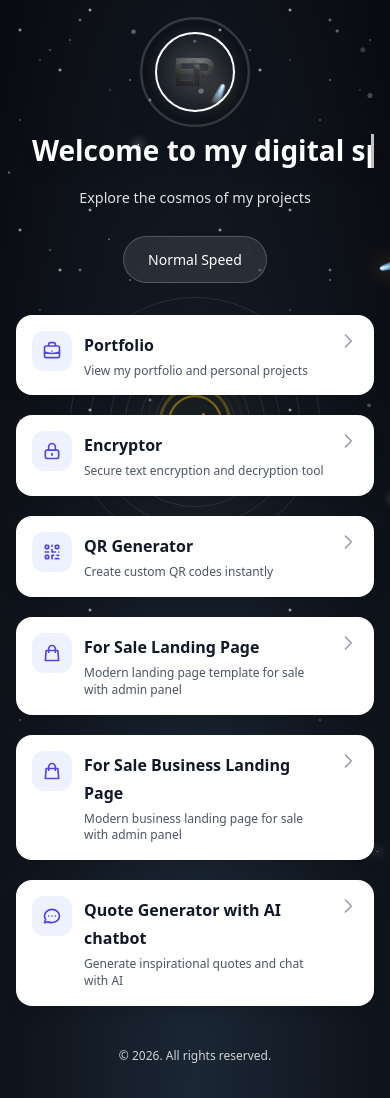
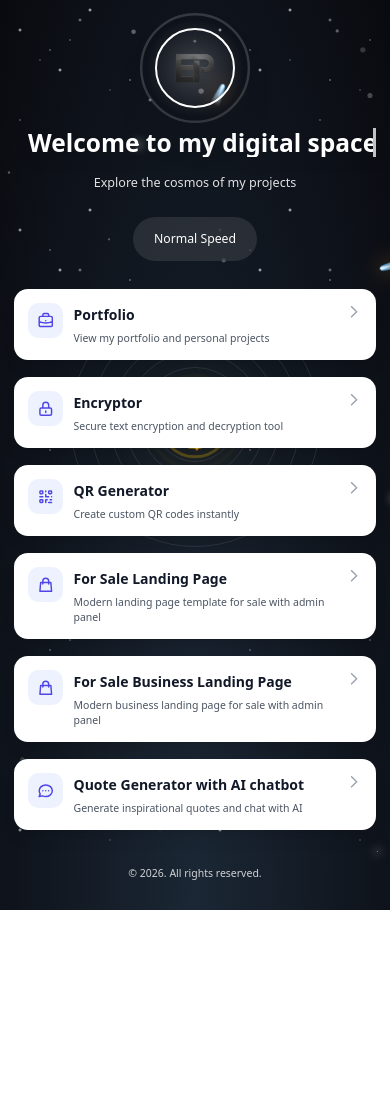
Before and after one commit to pequierda/emilLanding, a PHP site: page /index.html in a window 390 px wide. After the commit the page ends 910 px from the top, so only its background shows below. Run offline with PHP 8.4, Linux system fonts and the light colour scheme; some libraries are stand-ins or nearby versions.

Commit message:
fixed resposive

```diff
--- a/index.html
+++ b/index.html
@@ -3,11 +3,15 @@
 <head>
     <meta charset="UTF-8">
     <meta name="viewport" content="width=device-width, initial-scale=1.0, maximum-scale=5.0, user-scalable=yes">
+    <meta http-equiv="X-UA-Compatible" content="IE=edge">
     <meta name="description" content="Welcome to my digital space">
+    <meta name="keywords" content="portfolio, links, projects, digital space">
+    <meta name="author" content="">
     <meta name="theme-color" content="#090A0F">
     <meta name="mobile-web-app-capable" content="yes">
     <meta name="apple-mobile-web-app-capable" content="yes">
     <meta name="apple-mobile-web-app-status-bar-style" content="black-translucent">
+    <meta name="format-detection" content="telephone=no">
     <title>Links</title>
     <script src="https://cdn.tailwindcss.com"></script>
     <link href="https://cdnjs.cloudflare.com/ajax/libs/flowbite/2.2.0/flowbite.min.css" rel="stylesheet" />
@@ -73,13 +77,13 @@
     <canvas id="particles-canvas"></canvas>
 
     <!-- Planet Info Modal -->
-    <div id="planet-modal" class="planet-modal hidden">
+    <dialog id="planet-modal" class="planet-modal hidden" aria-labelledby="planet-name" aria-modal="true">
         <div class="planet-modal-content">
-            <button id="close-modal" class="close-modal">&times;</button>
+            <button type="button" id="close-modal" class="close-modal" aria-label="Close modal">&times;</button>
             <h2 id="planet-name" class="text-3xl font-bold text-white mb-4"></h2>
             <p id="planet-info" class="text-white/80"></p>
         </div>
-    </div>
+    </dialog>
 
     <!-- Visitor Counter -->
     <div class="fixed top-4 left-4 z-50 animate-fade-in" style="display: none;">
@@ -95,17 +99,20 @@
     </div>
 
     <!-- Main Content -->
-    <div class="container mx-auto px-4 py-12 relative z-10">
+    <main class="container mx-auto px-4 py-12 relative z-10">
         <div class="max-w-4xl mx-auto w-full">
 
             <!-- Profile Section - Enhanced -->
-            <div class="text-center mb-12 animate-fade-in">
+            <header class="text-center mb-12 animate-fade-in">
                 <div class="mb-6 inline-block relative group">
                     <div class="profile-glow"></div>
                     <img src="me.png"
                          alt="Profile"
                          class="profile-image w-32 h-32 rounded-full mx-auto shadow-2xl border-4 border-white relative z-10 cursor-pointer"
-                         id="profile-image">
+                         id="profile-image"
+                         width="128"
+                         height="128"
+                         loading="eager">
                     <div class="profile-ripple"></div>
                 </div>
                 <h1 class="text-5xl font-bold text-white mb-4 drop-shadow-lg typing-effect" id="main-title">
@@ -114,15 +121,15 @@
                 <p class="text-xl text-white/90 drop-shadow pulse-text">
                     Explore the cosmos of my projects
                 </p>
-                <div class="mt-6 flex justify-center gap-4">
-                    <button class="theme-toggle-btn px-6 py-2 bg-white/10 backdrop-blur-md rounded-full text-white border border-white/20 hover:bg-white/20 transition-all" id="speed-toggle">
+                <nav class="mt-6 flex justify-center gap-4" aria-label="Speed controls">
+                    <button type="button" class="theme-toggle-btn px-6 py-2 bg-white/10 backdrop-blur-md rounded-full text-white border border-white/20 hover:bg-white/20 transition-all" id="speed-toggle" aria-label="Toggle animation speed">
                         <span id="speed-text">Normal Speed</span>
                     </button>
-                </div>
-            </div>
+                </nav>
+            </header>
 
             <!-- Links Grid - Enhanced with 3D effects -->
-            <div class="links-grid grid grid-cols-1 sm:grid-cols-1 md:grid-cols-2 gap-4 sm:gap-6 mb-8">
+            <section class="links-grid grid grid-cols-1 sm:grid-cols-1 md:grid-cols-2 gap-4 sm:gap-6 mb-8" aria-label="Project links">
                 <a href="https://emilprotfolio.vercel.app"
                    target="_blank"
                    rel="noopener noreferrer"
@@ -290,14 +297,14 @@
                     </div>
                     <div class="link-card-shine"></div>
                 </a>
-            </div>
+            </section>
 
             <!-- Footer -->
-            <div class="text-center text-white/80 text-sm">
+            <footer class="text-center text-white/80 text-sm">
                 <p>&copy; <span id="year"></span>. All rights reserved.</p>
-            </div>
+            </footer>
         </div>
-    </div>
+    </main>
 
     <script src="https://cdnjs.cloudflare.com/ajax/libs/flowbite/2.2.0/flowbite.min.js"></script>
     <script src="script.js"></script>
--- a/styles.css
+++ b/styles.css
@@ -1,3 +1,62 @@
+/* CSS Normalize/Reset */
+*, *::before, *::after {
+    box-sizing: border-box;
+    margin: 0;
+    padding: 0;
+}
+
+html {
+    -webkit-text-size-adjust: 100%;
+    -moz-text-size-adjust: 100%;
+    text-size-adjust: 100%;
+    -webkit-font-smoothing: antialiased;
+    -moz-osx-font-smoothing: grayscale;
+    scroll-behavior: smooth;
+}
+
+body {
+    margin: 0;
+    padding: 0;
+    min-height: 100vh;
+    width: 100%;
+    overflow-x: hidden;
+    -webkit-overflow-scrolling: touch;
+}
+
+img, picture, video, canvas, svg {
+    display: block;
+    max-width: 100%;
+    height: auto;
+}
+
+input, button, textarea, select {
+    font: inherit;
+}
+
+button {
+    cursor: pointer;
+    border: none;
+    background: none;
+}
+
+a {
+    text-decoration: none;
+    color: inherit;
+}
+
+ul, ol {
+    list-style: none;
+}
+
+h1, h2, h3, h4, h5, h6 {
+    font-weight: inherit;
+    font-size: inherit;
+}
+
+p, h1, h2, h3, h4, h5, h6 {
+    overflow-wrap: break-word;
+}
+
 /* Galaxy Background */
 .galaxy-background {
     background: radial-gradient(ellipse at bottom, #1B2735 0%, #090A0F 100%);
@@ -5,15 +64,52 @@
     font-family: system-ui, -apple-system, BlinkMacSystemFont, 'Segoe UI', Roboto, 'Helvetica Neue', Arial, sans-serif;
     min-height: 100vh;
     width: 100%;
+    font-size: 16px;
+    line-height: 1.5;
+}
+
+/* Responsive Typography */
+html {
+    font-size: 16px;
+}
+
+@media (max-width: 640px) {
+    html {
+        font-size: 14px;
+    }
+}
+
+@media (min-width: 1920px) {
+    html {
+        font-size: 18px;
+    }
+}
+
+/* Container Normalization */
+.container {
+    width: 100%;
+    margin-left: auto;
+    margin-right: auto;
+    padding-left: 1rem;
+    padding-right: 1rem;
+}
+
+@media (min-width: 640px) {
+    .container {
+        padding-left: 1.5rem;
+        padding-right: 1.5rem;
+    }
+}
+
+@media (min-width: 1024px) {
+    .container {
+        padding-left: 2rem;
+        padding-right: 2rem;
+    }
 }
 
 /* Mobile Responsiveness */
 @media (max-width: 640px) {
-    .container {
-        padding-left: 1rem;
-        padding-right: 1rem;
-    }
-
     .link-card {
         margin-bottom: 0.5rem;
     }
@@ -985,13 +1149,50 @@
     }
 }
 
+/* High Contrast Mode Support */
+@media (prefers-contrast: high) {
+    .link-card {
+        border: 2px solid currentColor;
+    }
+
+    .planet-modal-content {
+        border: 2px solid white;
+    }
+}
+
+/* Print Styles */
+@media print {
+    .stars-container,
+    .solar-system,
+    .asteroids,
+    .shooting-stars,
+    #particles-canvas,
+    #cursor-trail,
+    .sun,
+    #visitor-counter {
+        display: none !important;
+    }
+
+    body {
+        background: white;
+        color: black;
+    }
+
+    .link-card {
+        break-inside: avoid;
+        page-break-inside: avoid;
+    }
+}
+
 /* Additional mobile optimizations */
 @media (max-width: 640px) {
     /* Prevent horizontal scroll */
-    body {
+    html, body {
         overflow-x: hidden;
         position: relative;
         -webkit-overflow-scrolling: touch;
+        width: 100%;
+        max-width: 100%;
     }
 
     /* Better touch targets */
```
Also changed, not shown: other parts of styles.css (+71 -3 lines).
